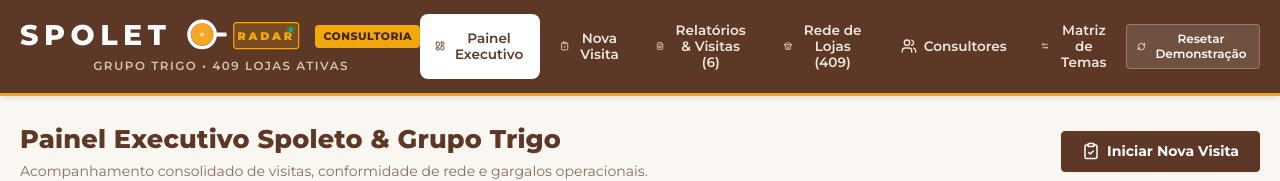
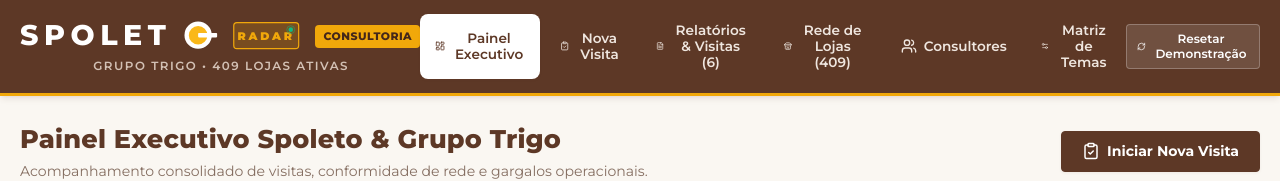
Before and after one commit to lhukas-porto/spoleto-radar, a React (Vite) app: page / in a window 1280 px wide. Shown: the top 181 px of the page. Built offline with nearby package versions, Linux system fonts and the light colour scheme; no server answers; the database is empty.

Commit message:
feat(icon): aplicar icone oficial Spoleto (gema dourada e haste preta) no favicon e componentes

```diff
--- a/src/components/SpoletoRadarLogo.jsx
+++ b/src/components/SpoletoRadarLogo.jsx
@@ -44,19 +44,16 @@
           SPOLET
         </text>
 
-        {/* Ícone Especial "O" do Spoleto (Prato / Frigideira com Gema Dourada + Cabo Horizontal) */}
-        <g transform="translate(230, 22)">
-          {/* Círculo Interno - Gema Amarela Dourada */}
-          <circle cx="0" cy="0" r="14" fill={yolkColor} />
+        {/* Ícone Especial "O" do Spoleto (Círculo com Gema Dourada e Haste Horizontal) */}
+        <g transform="translate(225, 23)">
+          {/* Gema Amarela Dourada */}
+          <circle cx="0" cy="0" r="14.5" fill="#FAB819" />
 
-          {/* Anel Externo Preto/Branco */}
-          <circle cx="0" cy="0" r="16.5" stroke={handleColor} strokeWidth="4.5" fill="none" />
+          {/* Anel Circular Grosso */}
+          <circle cx="0" cy="0" r="14.5" stroke={handleColor} strokeWidth="5.5" fill="none" />
 
-          {/* Haste / Cabo Horizontal Direito (Marca Registrada Spoleto) */}
-          <rect x="15" y="-2.5" width="16" height="5" rx="1.5" fill={handleColor} />
-
-          {/* Ponto Central de Radar / Gema */}
-          <circle cx="0" cy="0" r="2.5" fill="#FFFFFF" opacity="0.6" />
+          {/* Haste Horizontal Preta/Branca que sai do interior para fora */}
+          <rect x="0" y="-2.75" width="24" height="5.5" rx="1" fill={handleColor} />
         </g>
 
         {/* Tagline / Badge "RADAR" */}
--- a/src/components/VisitReportModal.jsx
+++ b/src/components/VisitReportModal.jsx
@@ -94,7 +94,7 @@
   const generateWhatsAppMessage = () => {
     const formattedDate = new Date(visit.date + 'T12:00:00').toLocaleDateString('pt-BR');
 
-    let msg = `🍝 *GRUPO TRIGO | SPOLETO - PLANO DE AÇÃO OFICIAL* 📋\n\n`;
+    let msg = `🎯 *GRUPO TRIGO | SPOLETO - PLANO DE AÇÃO OFICIAL* 📋\n\n`;
     msg += `Olá! O relatório e plano de ação oficial em *PDF* da unidade *${store?.name}* referente à visita de Consultoria de Negócios em *${formattedDate}* foi gerado.\n\n`;
     msg += `📎 *Segue o arquivo PDF anexo para execução e acompanhamento das ações pontuadas.*\n\n`;
     msg += `👨‍💼 *Consultor(a):* ${consultant?.name || 'Consultoria de Negócios'}\n`;
```
Also changed, not shown: src/components/SpoletoIcon.jsx (added, +34 -0 lines), public/favicon.svg, public/spoleto-radar-logo.svg.
